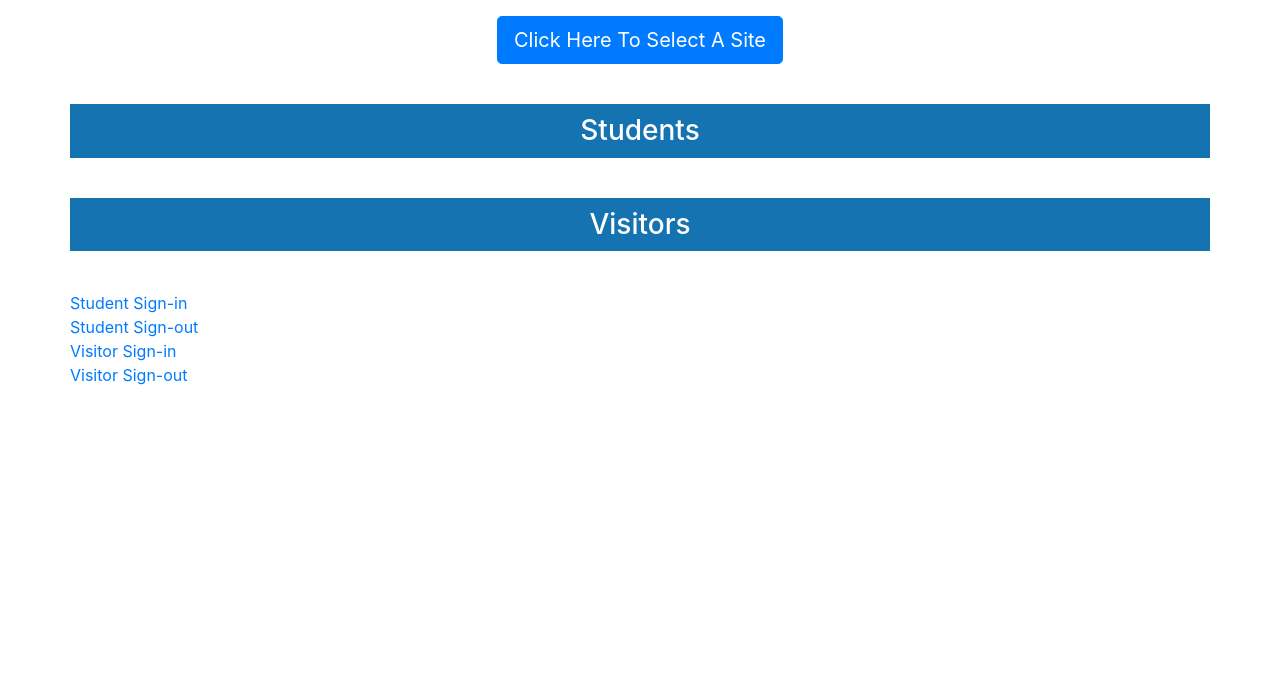
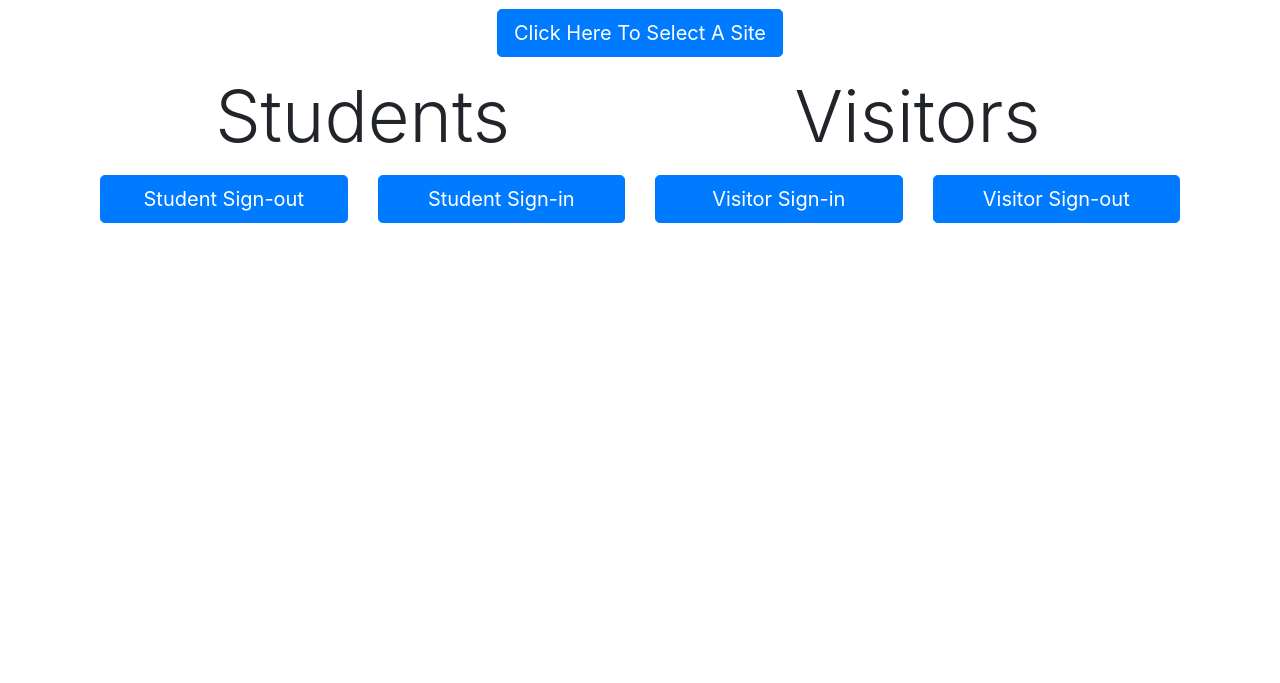
Before and after one commit to covrebo/edu_visitor, a Flask app: page / in a window 1280 px wide. Shown: the part 56-739 px from the top of the page. Run offline with Flask 2, Linux system fonts and the light colour scheme; some libraries are stand-ins or nearby versions.

Commit message:
Finished refactoring the layout template for bootstrap.  Refactored the home template for bootstrap.

```diff
--- a/edu_visitor/templates/home.html
+++ b/edu_visitor/templates/home.html
@@ -1,26 +1,32 @@
 {% extends "layout.html" %}
 {% block content %}
-    <div class="grid-container">
-        <div class="grid-x grid-margin-x align-center">
-            <div class="cell large-6">
-                <h3 class="home-header text-center">Students</h3>
+    <div class="container">
+        <div class="row text-center">
+            <div class="col-lg-6">
+                <div class="row justify-content-center">
+                    <h2 class="display-3 p-2">Students</h2>
+                </div>
+                <div class="row justify-content-center">
+                    <div class="col-md-6">
+                        <a href="{{ url_for('visitor_logs.student_signout') }}" class="btn btn-primary btn-lg btn-block" role="button">Student Sign-out</a>
+                    </div>
+                    <div class="col-md-6">
+                        <a href="{{ url_for('visitor_logs.student_signin') }}" class="btn btn-primary btn-lg btn-block">Student Sign-in</a>
+                    </div>
+                </div>
             </div>
-            <div class="cell large-6">
-                <h3 class="home-header text-center">Visitors</h3>
-            </div>
-        </div>
-        <div class="grid-x grid-margin-x align-center home-border">
-            <div class="cell medium-3">
-                <a href="{{ url_for('visitor_logs.student_signin') }}" class="button large expanded">Student Sign-in</a>
-            </div>
-            <div class="cell medium-3">
-                <a href="{{ url_for('visitor_logs.student_signout') }}" class="button large expanded">Student Sign-out</a>
-            </div>
-            <div class="cell medium-3">
-                <a href="{{ url_for('visitor_logs.visitor_signin') }}" class="button large expanded">Visitor Sign-in</a>
-            </div>
-            <div class="cell medium-3">
-                <a href="{{ url_for('visitor_logs.visitor_signout') }}" class="button large expanded">Visitor Sign-out</a>
+            <div class="col-md-6">
+                <div class="row justify-content-center">
+                    <h2 class="display-3 p-2">Visitors</h2>
+                </div>
+                <div class="row justify-content-center">
+                    <div class="col-md-6">
+                        <a href="{{ url_for('visitor_logs.visitor_signin') }}" class="btn btn-primary btn-lg btn-block">Visitor Sign-in</a>
+                    </div>
+                    <div class="col-md-6">
+                        <a href="{{ url_for('visitor_logs.visitor_signout') }}" class="btn btn-primary btn-lg btn-block">Visitor Sign-out</a>
+                    </div>
+                </div>
             </div>
         </div>
     </div>
--- a/edu_visitor/templates/layout.html
+++ b/edu_visitor/templates/layout.html
@@ -67,28 +67,31 @@
                 </nav>
             </div>
         </header>
-        <div class="container body">
+        <main class="container" role="main">
+            <div class="row">
                 <!-- This displays Flask flash messages at the top of the page -->
-            <div class="grid-x grid-margin-x align-center">
+                <div class="col-md-8">
                     {% with messages = get_flashed_messages(with_categories=true) %}
                         {% if messages %}
                             {% for category, message in messages %}
-                            <div class="cell large-10 text-center callout {{ category }}">
+                                <div class="alert alert-{{ category }}">
                                     {{ message }}
                                 </div>
                             {% endfor %}
                         {% endif %}
                     {% endwith %}
                 </div>
-            <div class="container text-center">
+            </div>
+            <div class="row justify-content-center">
+                <div class="m-2 text-center">
                     {% if session['site'] %}
                         <h2>{{ session['site'] }} Sign-in/Sign-out</h2>
                     {% else %}
                         <span class="pb-2"><a class="btn btn-primary btn-lg" href="{{ url_for('main.site_selection') }}">Click Here To Select A Site</a></span>
                     {% endif %}
                 </div>
+            </div>
                 {% block content %}{% endblock %}
-        </div>
             <nav class="container navbar fixed-bottom navbar-expand-sm navbar-light bg-light">
                 &copy; 2019 <a class="nav-link" href="https://eventualgeek.com">EVENTUAL GEEK SOFTWARE</a> ver. 0.1.1 BETA
                 <button class="navbar-toggler" type="button" data-toggle="collapse" data-target="#navbarCollapse" aria-controls="navbarCollapse" aria-expanded="false" aria-label="Toggle navigation">
@@ -114,5 +117,6 @@
             {% block scripts %}
                 {{ moment.include_moment() }}
             {% endblock %}
+        </main>
     </body>
 </html>
```
Lines whose indentation alone changed are shown as unchanged.
